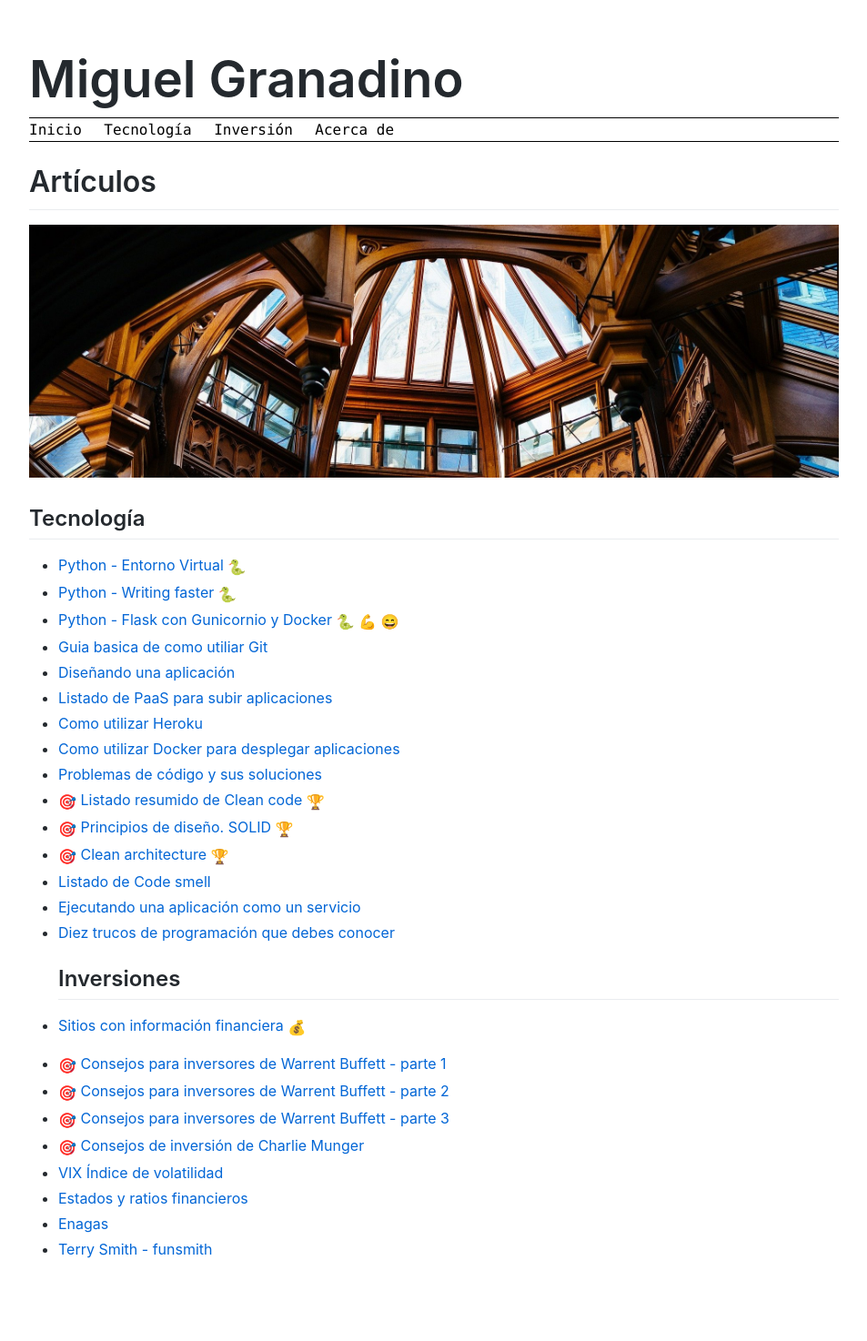
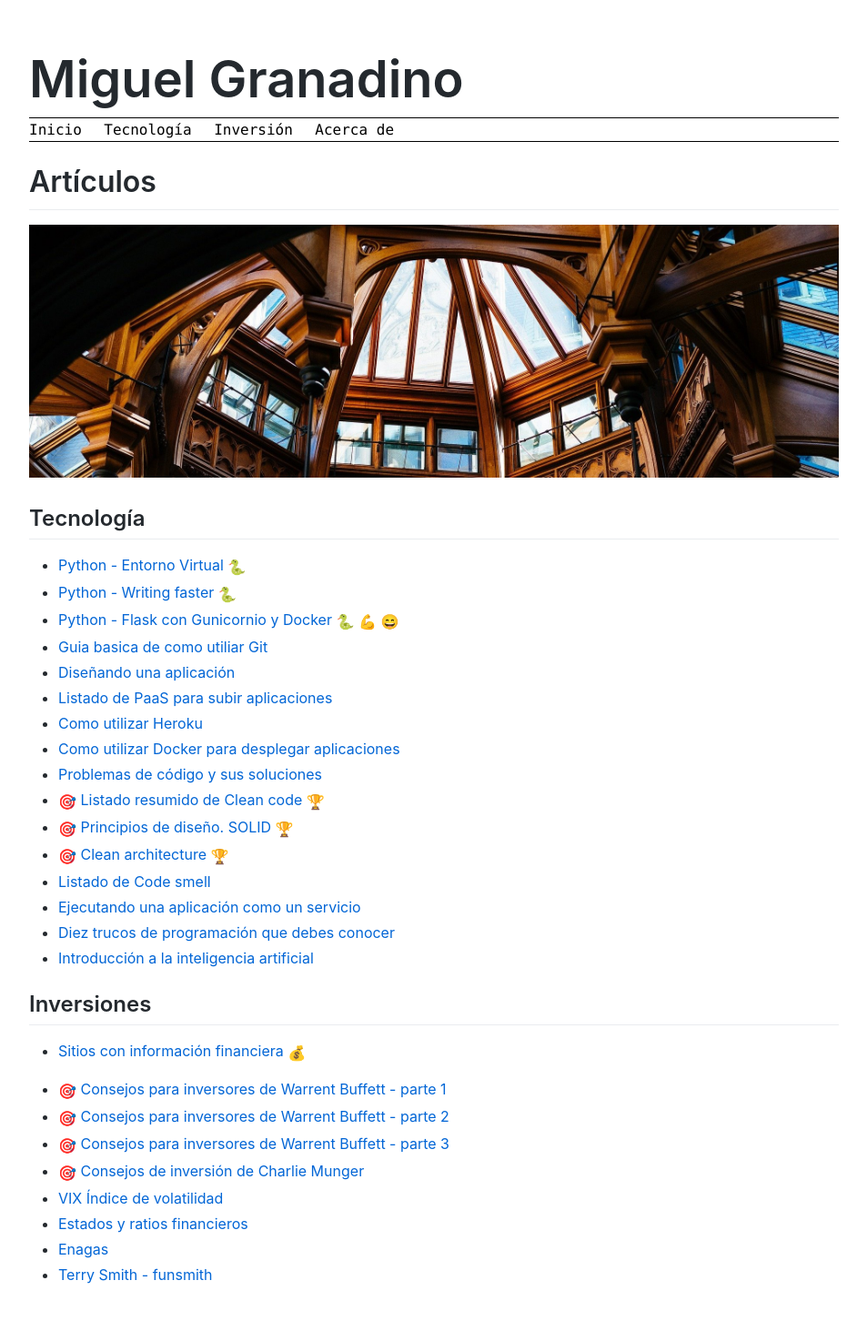
Before and after one commit to Akira3030/formacion, a Jekyll site: the page built from index.md, in a window 1280 px wide. Shown: the whole page at 91% size, without its empty margins (163-1116 px from the left). Built offline with Jekyll 4.4.1, drawn with Linux system fonts in a browser that asks for light colours; emoji names are drawn with the system emoji font; before the commit the page ends 1446 px from its top, so only the background shows below that.

Commit message:
Update index.md

```diff
--- a/index.md
+++ b/index.md
@@ -24,6 +24,8 @@ title: Articulos
 * [Listado de Code smell](articulos/lista-de-code-smells.md)
 * [Ejecutando una aplicación como un servicio](articulos/ejecutando-aplicacion-como-un-servicio.md)
 * [Diez trucos de programación que debes conocer](articulos/diez-trucos-de-programación-que-debes-conocer.md)
+* [Introducción a la inteligencia artificial](articulos/tecnologia/IA-regresion-lineal-minimos-cuadrados.md)
+
 ## Inversiones
 
 * [Sitios con información financiera](articulos/inversiones/sitios-con-informacion-financiera.md) :moneybag:
```
